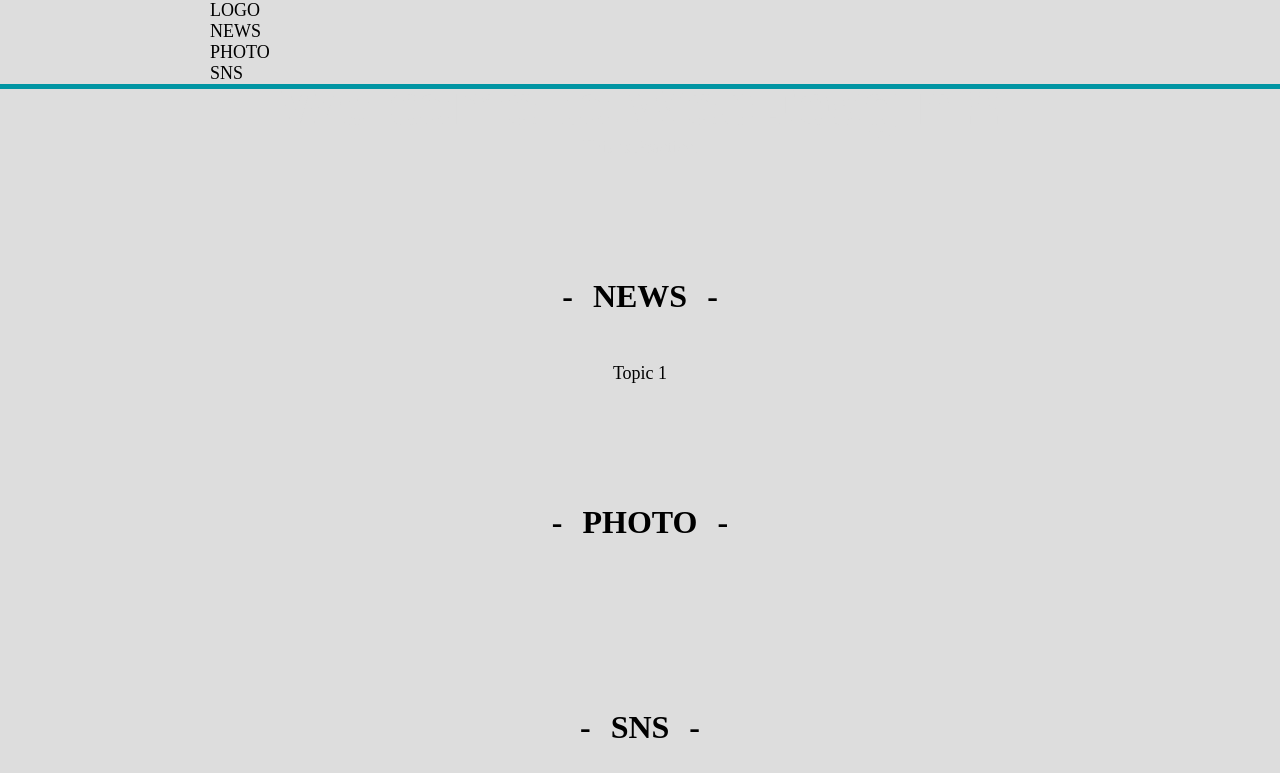
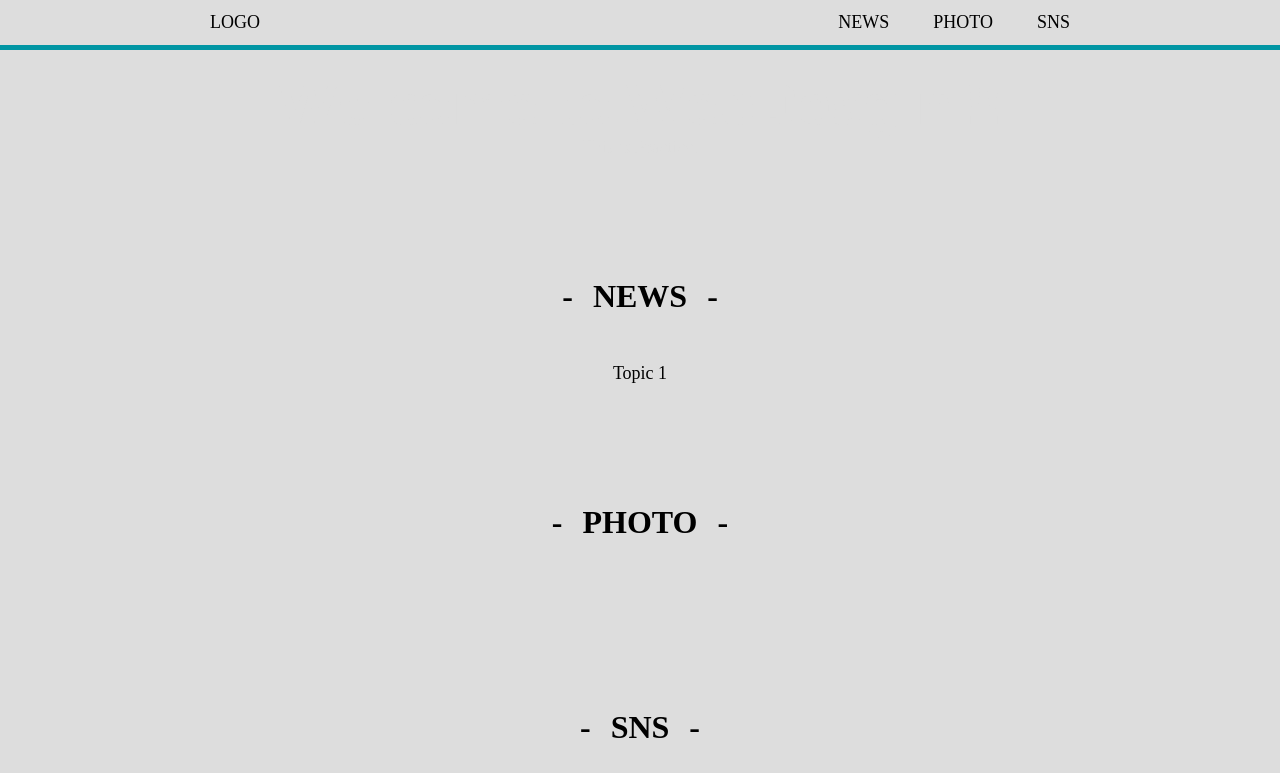
Before and after one commit to Ittyanm/nagoya, a plain HTML site: page index.html in a window 1280 px wide. Shown: the top 773 px of the page. Drawn offline with Linux system fonts and the light colour scheme.

Commit message:
complete mission #1

```diff
--- a/css/style.css
+++ b/css/style.css
@@ -33,6 +33,7 @@ body {
 */
 
 header {
+  height: 50px;
   position: fixed;
   top: 0;
   left: 0;
@@ -51,12 +52,12 @@ nav .logo {
 }
 
 nav ul {
-  /* ??? */
-  /* ??? */
+  display: block;
+  float: right;
 }
 
 nav li {
-  /* ??? */
+  display: inline-block;
 }
 
 nav a {
@@ -65,7 +66,7 @@ nav a {
   font-size: 18px;
   color: #000;
   line-height: 21px;
-  /* ??? */
+  float: left;
 }
 
 nav li a:hover {
```
